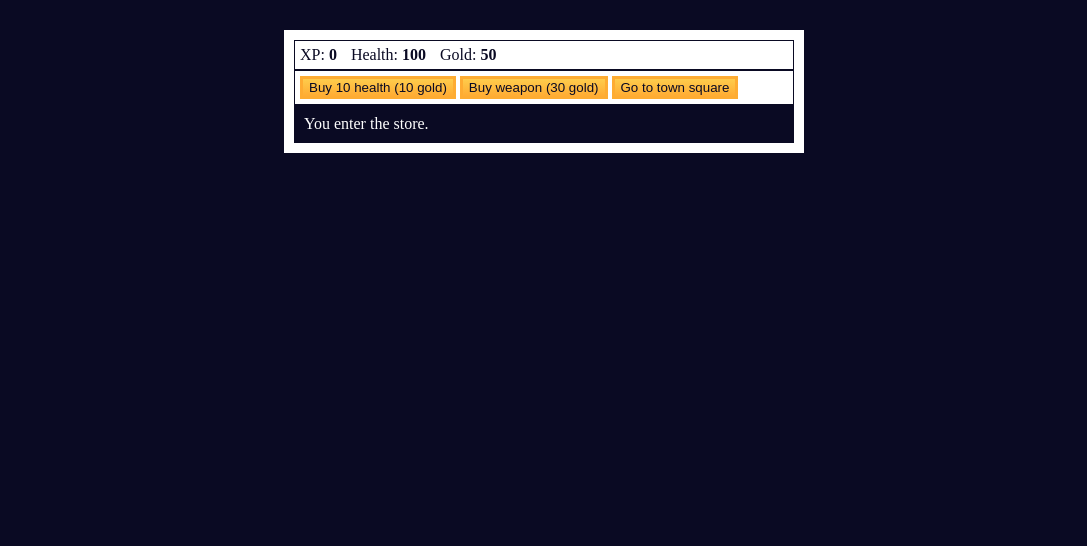
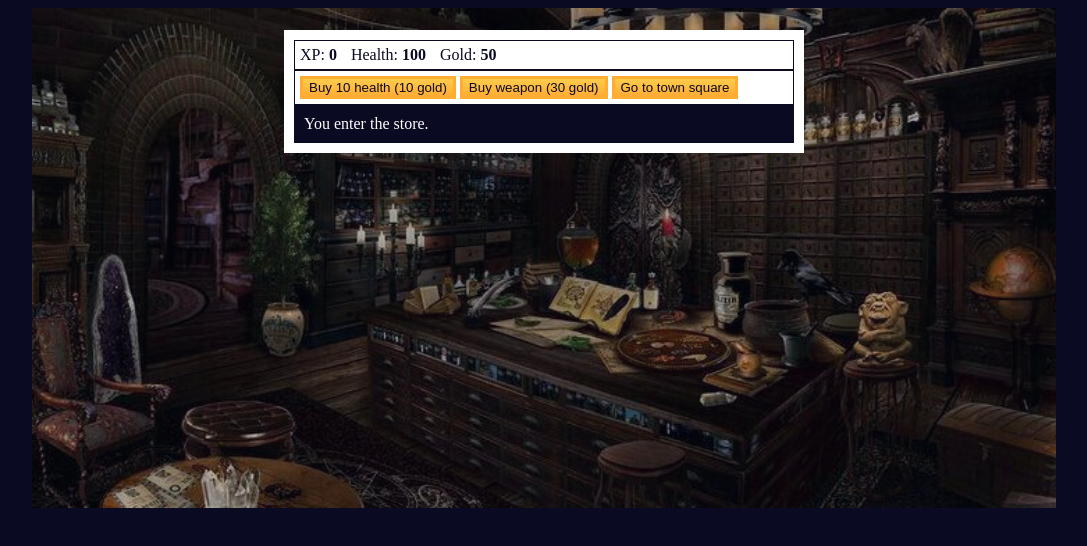
Before and after one commit to luluhwenceslau/Projetos-FrontEnd, a plain HTML site: page freeCodeCamp/JavaScript/RPG/index.html in a window 1280 px wide. Both pictures are taken after a click on the button "Go to store". Shown: the whole page, without its empty margins (96-1183 px from the left). Drawn offline with Linux system fonts and the light colour scheme.

Commit message:
Update RPG
Inserção de imagens de fundo representando os cenários e que mudam de acordo com tal(incompleto)

```diff
--- a/freeCodeCamp/JavaScript/RPG/index.html
+++ b/freeCodeCamp/JavaScript/RPG/index.html
@@ -21,6 +21,9 @@
         <span class="stat">Monster Name: <strong><span id="monsterName"></span></strong></span>
         <span class="stat">Health: <strong><span id="monsterHealth"></span></strong></span>
       </div>
+      <div id="background">
+        <img src="./img/vila.jpg" alt="background image">
+      </div>
       <div id="text">
         Welcome to Dragon Repeller. You must defeat the dragon that is preventing people from leaving the town. You are in the town square. Where do you want to go? Use the buttons above.
       </div>
--- a/freeCodeCamp/JavaScript/RPG/script.js
+++ b/freeCodeCamp/JavaScript/RPG/script.js
@@ -5,6 +5,14 @@ let currentWeapon = 0;
 let fighting;
 let monsterHealth;
 let inventory = ["stick"];
+
+var backgrounds = [
+  "./img/vila.jpg",
+  "./img/loja.jpg",
+  "./img/cave.jpg"
+];
+
+var currentBackgroundIndex = 0;
 
 const button1 = document.querySelector('#button1');
 const button2 = document.querySelector("#button2");
@@ -104,6 +112,22 @@ function update(location) {
   button2.onclick = location["button functions"][1];
   button3.onclick = location["button functions"][2];
   text.innerText = location.text;
+  if (location.name === "town square") {
+    currentBackgroundIndex = 0;
+  } else if (location.name === "store") {
+    currentBackgroundIndex = 1;
+  } else if (location.name === "cave") {
+    currentBackgroundIndex = 2;
+  }
+
+  document.getElementById("background").getElementsByTagName("img")[0].src = backgrounds[currentBackgroundIndex];
+}
+
+function changeBack() {
+  // Altera para a próxima imagem de fundo
+  currentBackgroundIndex = (currentBackgroundIndex + 1) % backgrounds.length;
+
+  document.getElementById("background").getElementsByTagName("img")[0].src = backgrounds[currentBackgroundIndex];
 }
 
 function goTown() {
--- a/freeCodeCamp/JavaScript/RPG/styles.css
+++ b/freeCodeCamp/JavaScript/RPG/styles.css
@@ -15,6 +15,22 @@ body {
     color: #ffffff;
     margin: 30px auto 0px;
     padding: 10px;
+    z-index: 1;
+  }
+
+  #background img{
+    z-index: -1;
+    position: absolute;
+    justify-content: center;
+    align-items: center;
+    max-width: 80%;
+    max-height: 500px;
+    width: 100%;
+    top: 1%;
+    left: 10%;
+    right: 10%;
+    opacity: 70%;
+    border: 0;
   }
 
   #controls,
```
Also changed, not shown: freeCodeCamp/JavaScript/RPG/img/cave.jpg (added), freeCodeCamp/JavaScript/RPG/img/loja.jpg (added), freeCodeCamp/JavaScript/RPG/img/vila.jpg (added).
